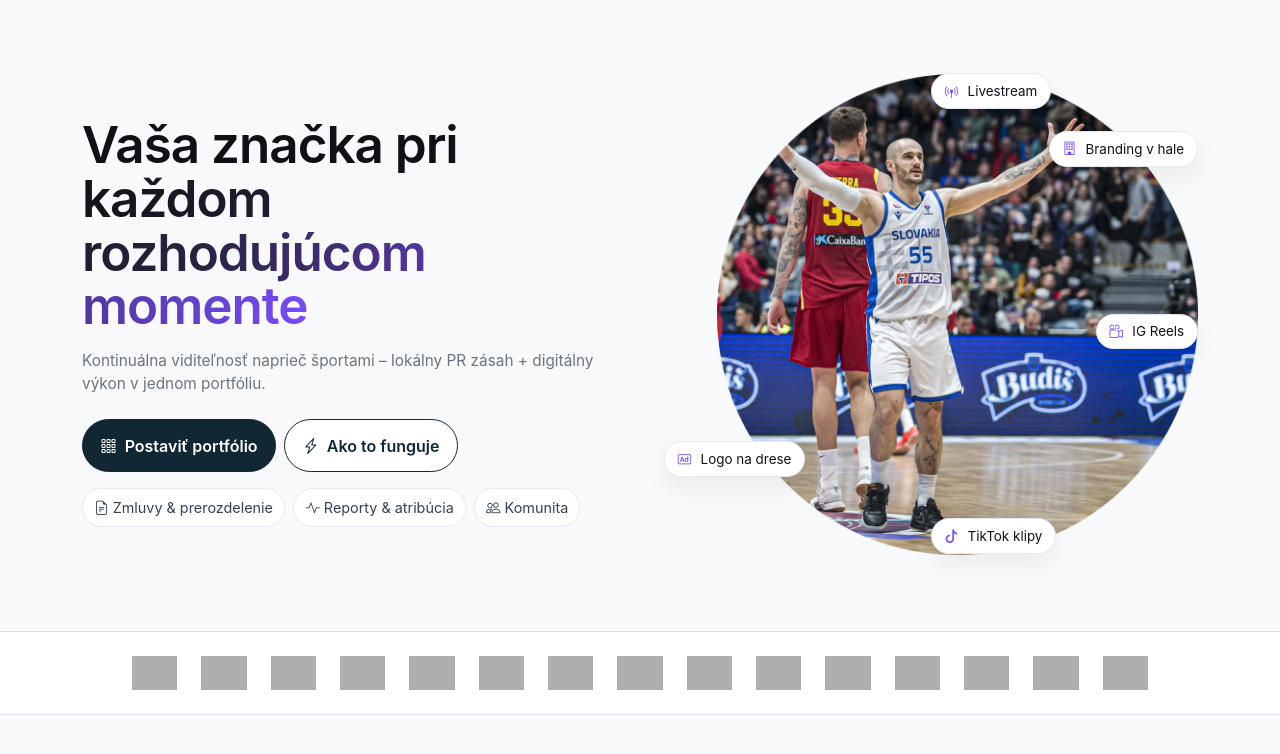
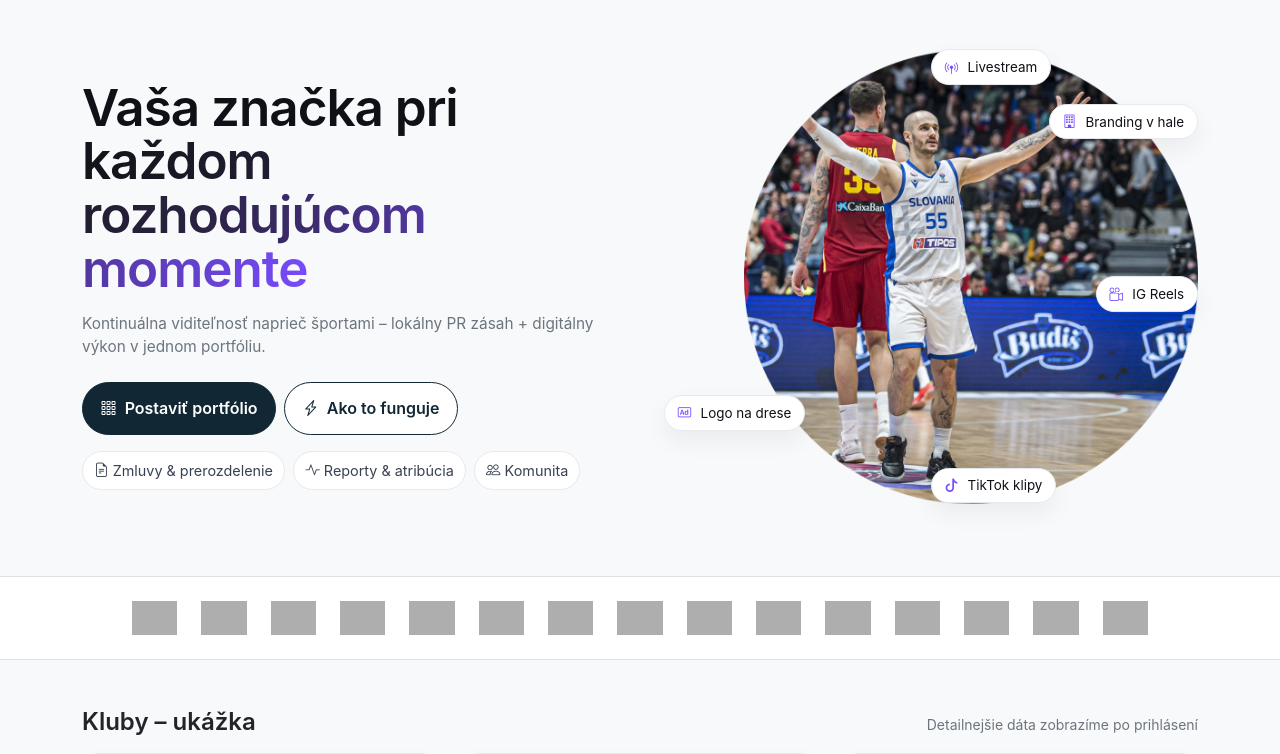
Before and after one commit to andreakollova/sponsor-platforma, a Flask app: page / in a window 1280 px wide. Shown: the part 97-851 px from the top of the page. Run offline with Flask 3, Linux system fonts and the light colour scheme; grey boxes are pictures that could not be loaded.

Commit message:
index hero new

```diff
--- a/static/styles.css
+++ b/static/styles.css
@@ -83,7 +83,7 @@
 /* default: menší, držaný vpravo aby neliezol do textu */
 .hero-img{
   display:block;
-  width:90% !important;     /* uprav: 80–95% podľa chuti */
+  width:85% !important;     /* uprav: 80–95% podľa chuti */
   height:auto !important;
   margin-left:auto;         /* drž vpravo */
   transform:none !important;
@@ -232,3 +232,8 @@
 @media (max-width:576px){
   .btn-xlg{ width:100%; }
 }
+
+/* tighter top spacing for hero */
+.hero-section{
+  padding: 3rem 0 3.5rem;   /* bolo 4rem 0 3.5rem */
+}
```
